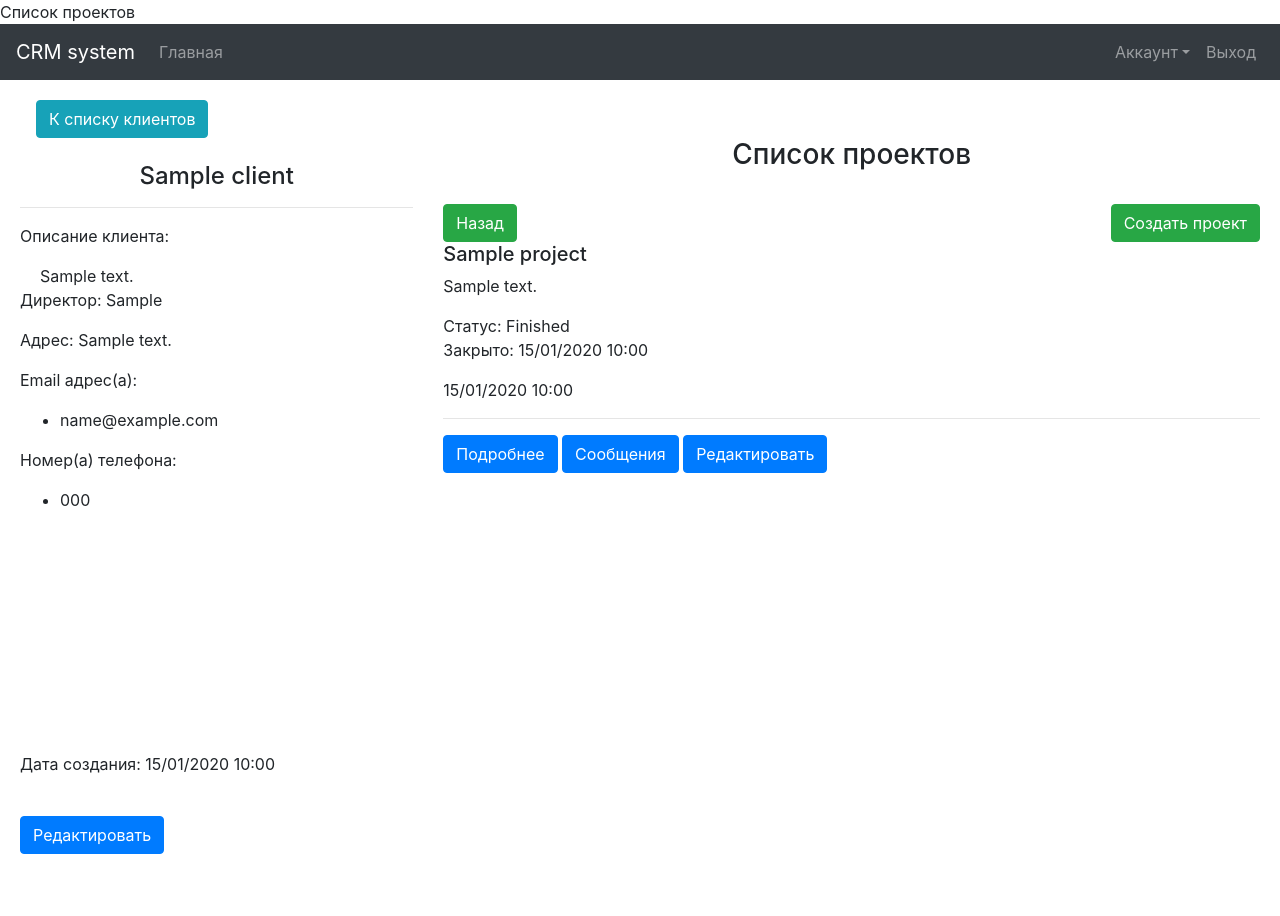
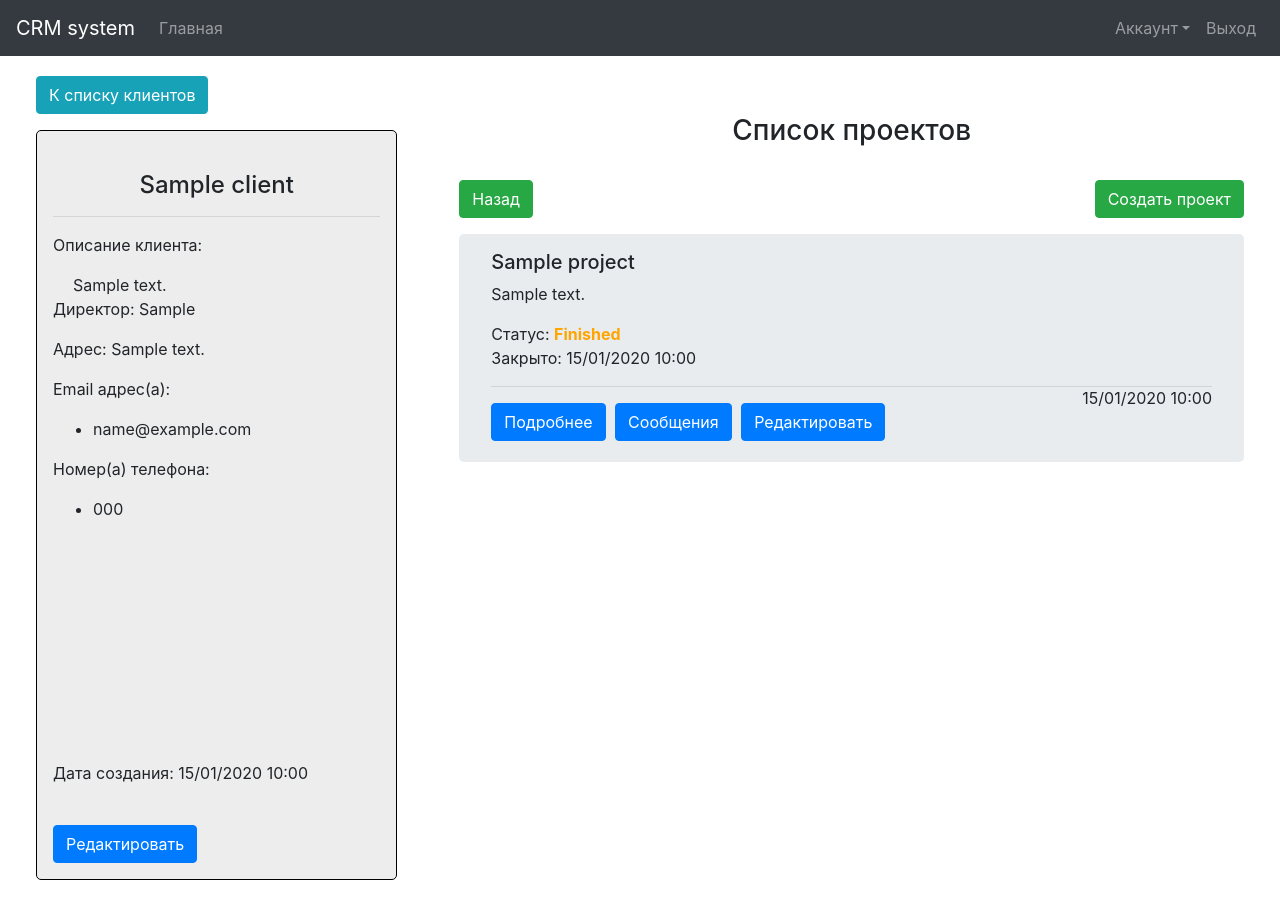
Before and after one commit to demirug/crm, a Django app: page /projects/1 in a window 1280 px wide. Before the commit the page ends 854 px from the top, so only its background shows below. Run offline with Django 3.2, Linux system fonts and the light colour scheme; a user stored in the database is signed in; tables that the repository leaves empty hold one stand-in row (values such as "Sample post"); some libraries are stand-ins or nearby versions.

Commit message:
Fixed incorrect block usage

```diff
--- a/projects/templates/projects/projectList.html
+++ b/projects/templates/projects/projectList.html
@@ -1,5 +1,5 @@
 {% extends 'clients/clientDetail.html' %}
-{% block head %}Список проектов{% endblock %}
+{% block title %}Список проектов{% endblock %}
 {% block subhead %}
         {% load static %}
     <link rel="stylesheet" href="{% static 'projects/css/projectList.css' %}">
```
